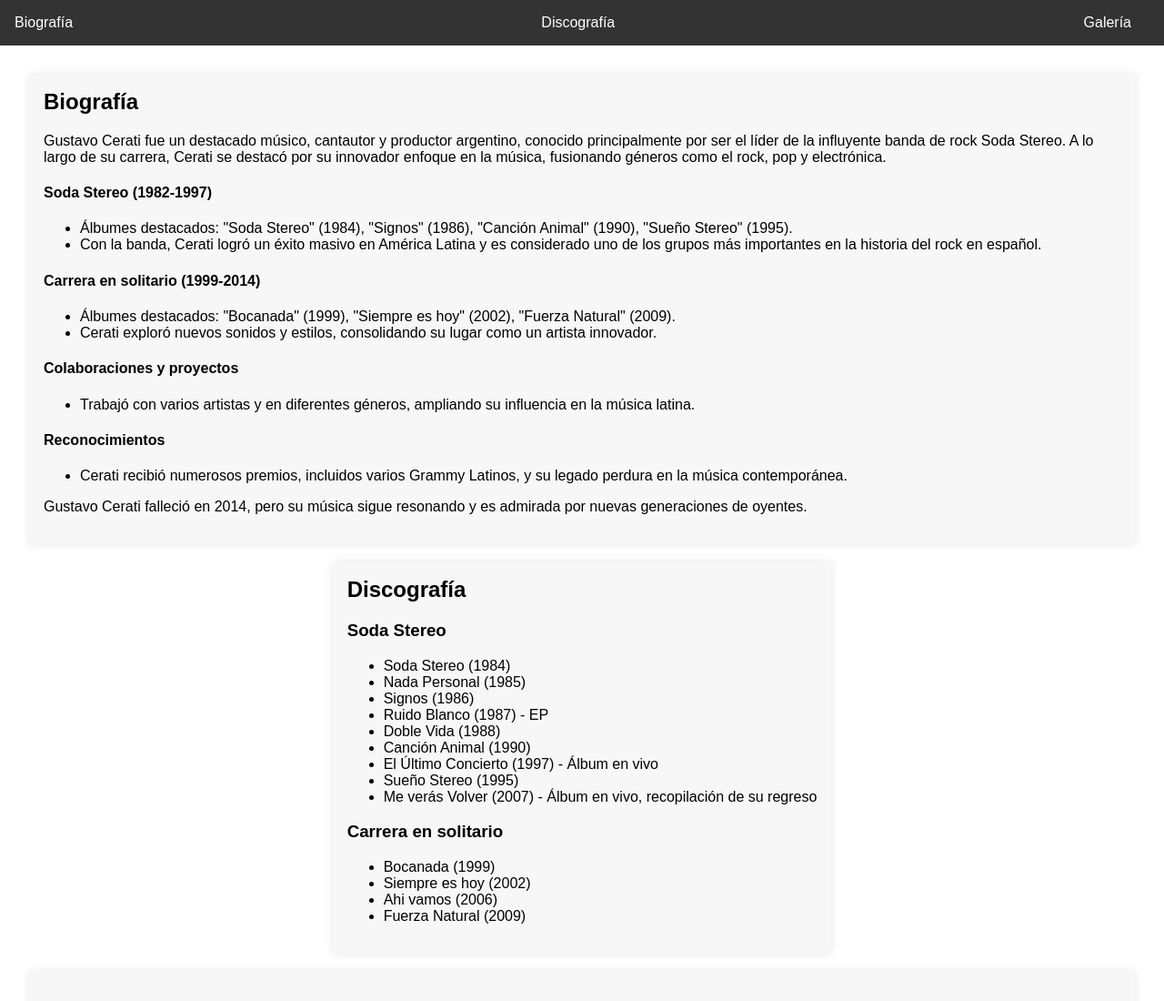
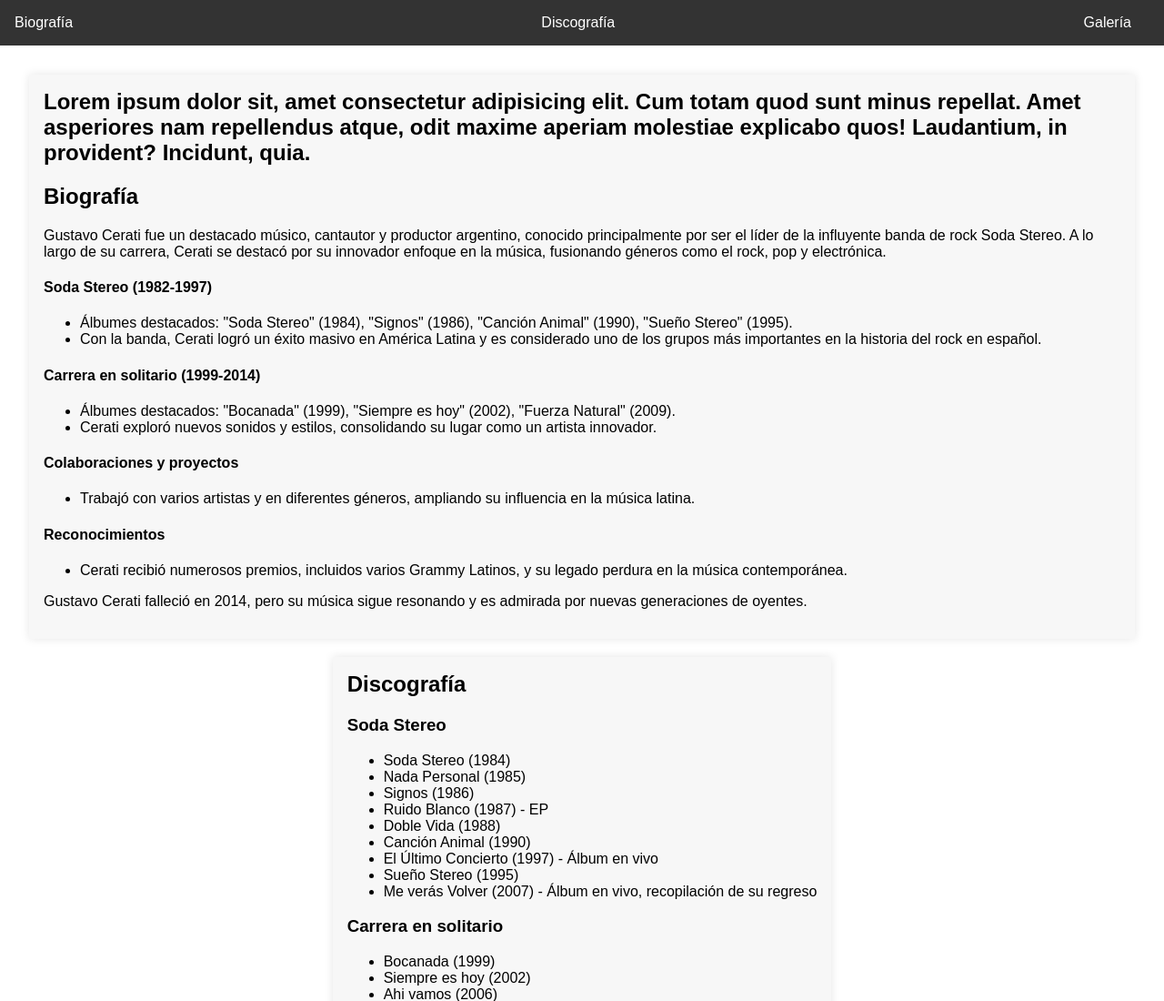
Before and after one commit to Antonio-Martinez1/pagina-web, a plain HTML site: page index.html in a window 1280 px wide. Shown: the top 1100 px of the page at 91% size. Drawn offline with Linux system fonts and the light colour scheme.

Commit message:
cambios - se agrego un parrafo

```diff
--- a/index.html
+++ b/index.html
@@ -18,6 +18,8 @@
     </header>
     <main>
         <section id="biografia">
+
+            <h2>Lorem ipsum dolor sit, amet consectetur adipisicing elit. Cum totam quod sunt minus repellat. Amet asperiores nam repellendus atque, odit maxime aperiam molestiae explicabo quos! Laudantium, in provident? Incidunt, quia.</h2>
             <h2>Biografía</h2>
             <p>Gustavo Cerati fue un destacado músico, cantautor y productor argentino, conocido principalmente por ser el líder de la influyente banda de rock Soda Stereo. A lo largo de su carrera, Cerati se destacó por su innovador enfoque en la música, fusionando géneros como el rock, pop y electrónica.</p>
 
```
